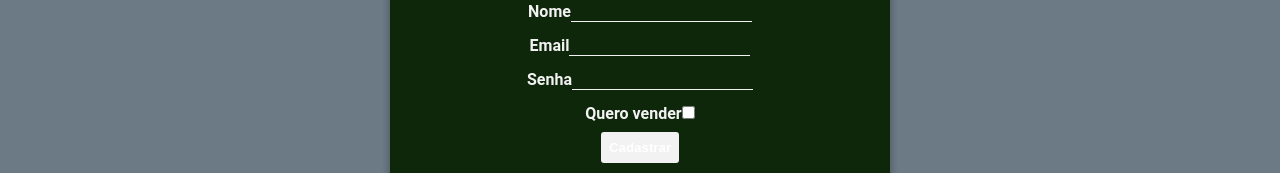
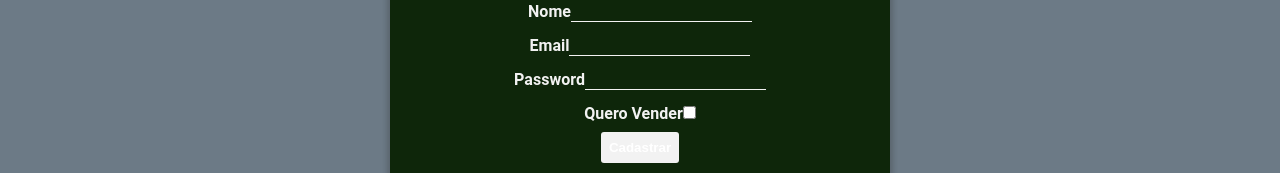
Before and after one commit to tryber/sd-03-trybeer-4, a React (Create React App) app in the folder front-end/: page /register in a window 1280 px wide. Shown: the part 518-691 px from the top of the page. Built offline with nearby package versions, Linux system fonts and the light colour scheme.

Commit message:
rota de debug adicionada e nome de labels corrigidos para passar no teste

```diff
--- a/front-end/src/Components/RegisterUser/index.js
+++ b/front-end/src/Components/RegisterUser/index.js
@@ -45,7 +45,7 @@ const RegisterUser = () => {
           </label>
           <br />
           <label htmlFor="userPassword">
-            Senha
+            Password
             <input
               onChange={ (e) => handleInput(e) }
               type="password"
@@ -57,7 +57,7 @@ const RegisterUser = () => {
           </label>
           <br />
           <label htmlFor="userSeller">
-            Quero vender
+            Quero Vender
             <input type="checkbox" name="seller" id="userSeller" data-testid="signup-seller" />
           </label>
           <br />
--- a/front-end/src/Routes/index.js
+++ b/front-end/src/Routes/index.js
@@ -6,8 +6,9 @@ import LoginPage from '../pages/login';
 const Routes = () => (
   <BrowserRouter>
     <Switch>
+      <Route exact path="/" component={ LoginPage } />
+      <Route exact path="/login" component={ LoginPage } />
       <Route exact path="/register" component={ register } />
-      <Route exact path="/login" component={ LoginPage } />
     </Switch>
   </BrowserRouter>
 );
```
